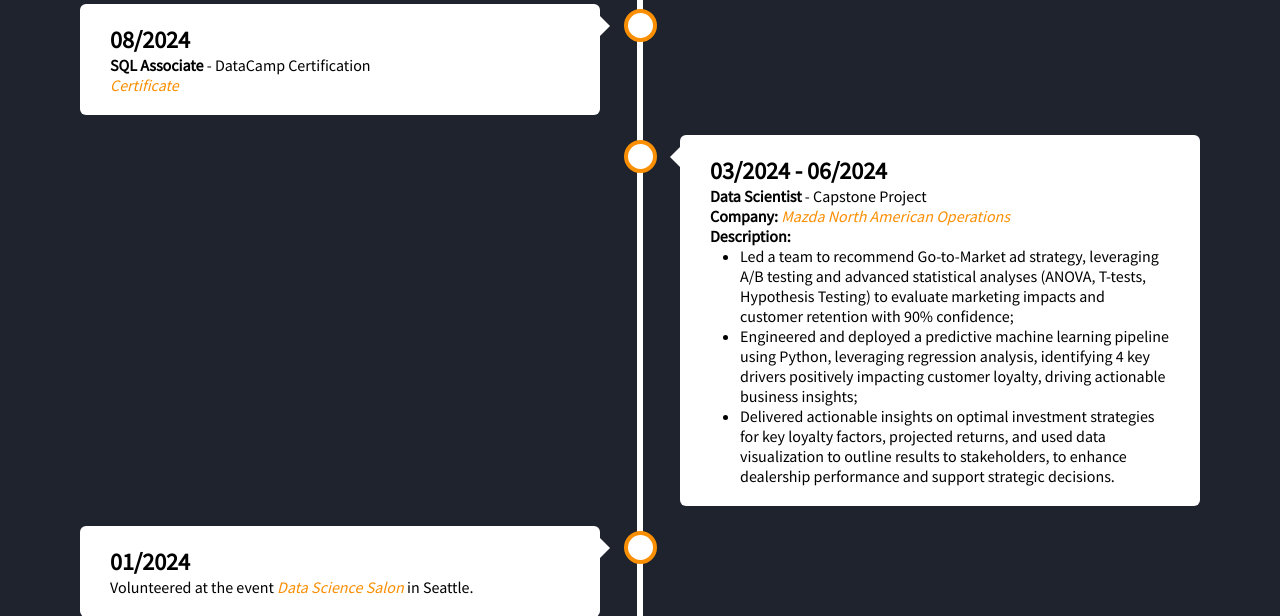
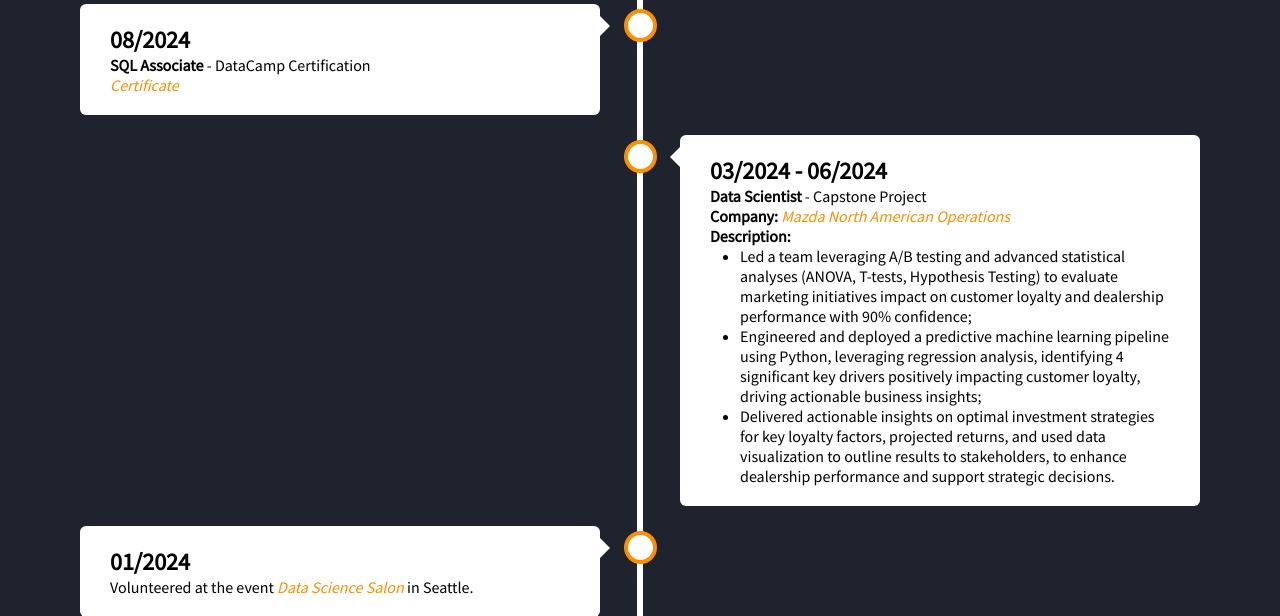
Before and after one commit to Martimlt/Portfolio, a Django app: page / in a window 1280 px wide. Shown: the part 3379-3995 px from the top of the page. Run offline with Django 5.2, Linux system fonts and the light colour scheme; some libraries are stand-ins or nearby versions.

Commit message:
Resume change

```diff
--- a/portfolio/templates/portfolio/singlepage.html
+++ b/portfolio/templates/portfolio/singlepage.html
@@ -234,8 +234,8 @@
         </p>
         <p><b>Description:</b></p>
           <ul style="padding-left: 30px;">
-              <li>Led a team to recommend Go-to-Market ad strategy, leveraging A/B testing and advanced statistical analyses (ANOVA, T-tests, Hypothesis Testing) to evaluate marketing impacts and customer retention with 90% confidence;</li>
-              <li>Engineered and deployed a predictive machine learning pipeline using Python, leveraging regression analysis, identifying 4 key drivers positively impacting customer loyalty, driving actionable business insights;</li>
+              <li>Led a team leveraging A/B testing and advanced statistical analyses (ANOVA, T-tests, Hypothesis Testing) to evaluate marketing initiatives impact on customer loyalty and dealership performance with 90% confidence;</li>
+              <li>Engineered and deployed a predictive machine learning pipeline using Python, leveraging regression analysis, identifying 4 significant key drivers positively impacting customer loyalty, driving actionable business insights;</li>
               <li>Delivered actionable insights on optimal investment strategies for key loyalty factors, projected returns, and used data visualization to outline results to stakeholders, to enhance dealership performance and support strategic decisions.</li>
           </ul>
       </div>
```
Also changed, not shown: 1 other file.
